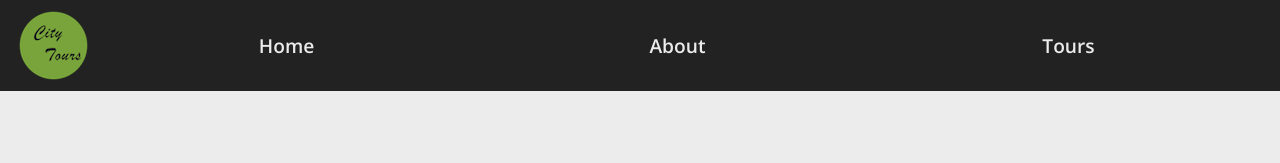
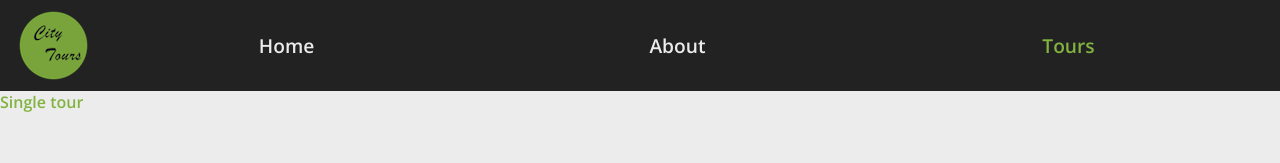
Before and after one commit to gouribhise/tours, a React (Create React App) app: page / in a window 1280 px wide. Shown: the top 163 px of the page. Built offline with nearby package versions, Linux system fonts and the light colour scheme.

Commit message:
started with tours section

```diff
--- a/src/App.js
+++ b/src/App.js
@@ -1,9 +1,14 @@
 import React,{Component} from "react";
 import "./App.scss";
 import Navbar from  './components/Navbar/Navbar'
+import TourList from './components/TourList'
 class App extends Component{
   render(){
-    return <Navbar/>
+    return <main>
+    <Navbar/>
+
+    <TourList/>
+    </main>
   }
 }
 
--- a/src/components/Navbar/Navbar.scss
+++ b/src/components/Navbar/Navbar.scss
@@ -22,5 +22,8 @@
   &:hover{
     color:$mainGreen;
   }
+}
 
+.active{
+  color:$mainGreen;
 }
--- /dev/null
+++ b/src/components/Tour/Tour.js
@@ -0,0 +1,8 @@
+import React,{Component} from 'react'
+ export default class Tour extends Component{
+  render(){
+    return(
+      <div>Single tour</div>
+    )
+  }
+}
--- /dev/null
+++ b/src/components/Tour/Tour.scss
@@ -0,0 +1 @@
+@import '../../index.scss'
--- /dev/null
+++ b/src/components/TourList/index.js
@@ -0,0 +1,13 @@
+import React,{Component} from 'react'
+import './TourList.scss'
+import Tour from '../Tour/Tour'
+export default class TourList extends Component{
+  render(){
+    return(
+      <section>
+
+         <Tour/>
+      </section>
+    )
+  }
+}
```
Also changed, not shown: src/TourList/TourList.scss (added), src/components/TourList/TourList.scss (added).
